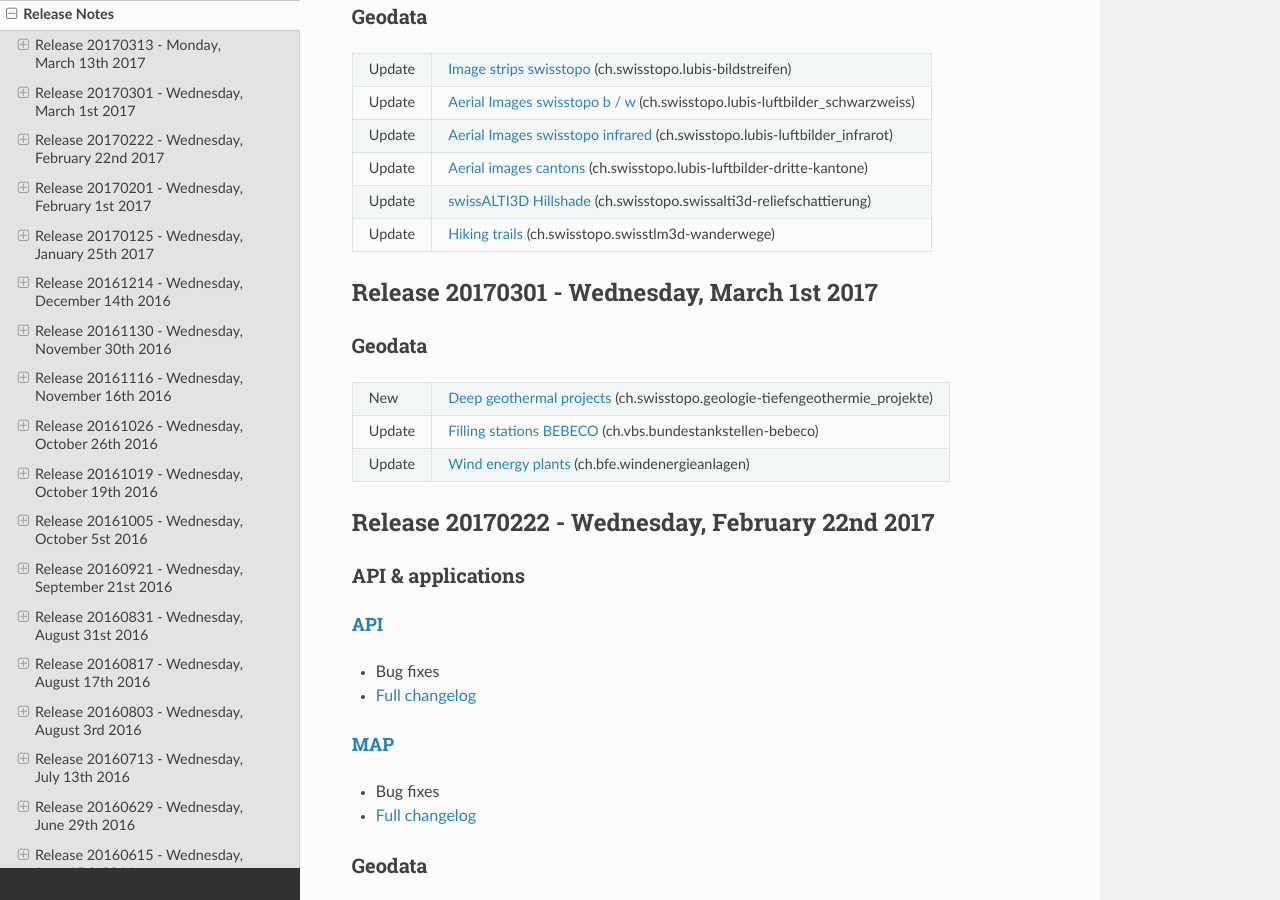
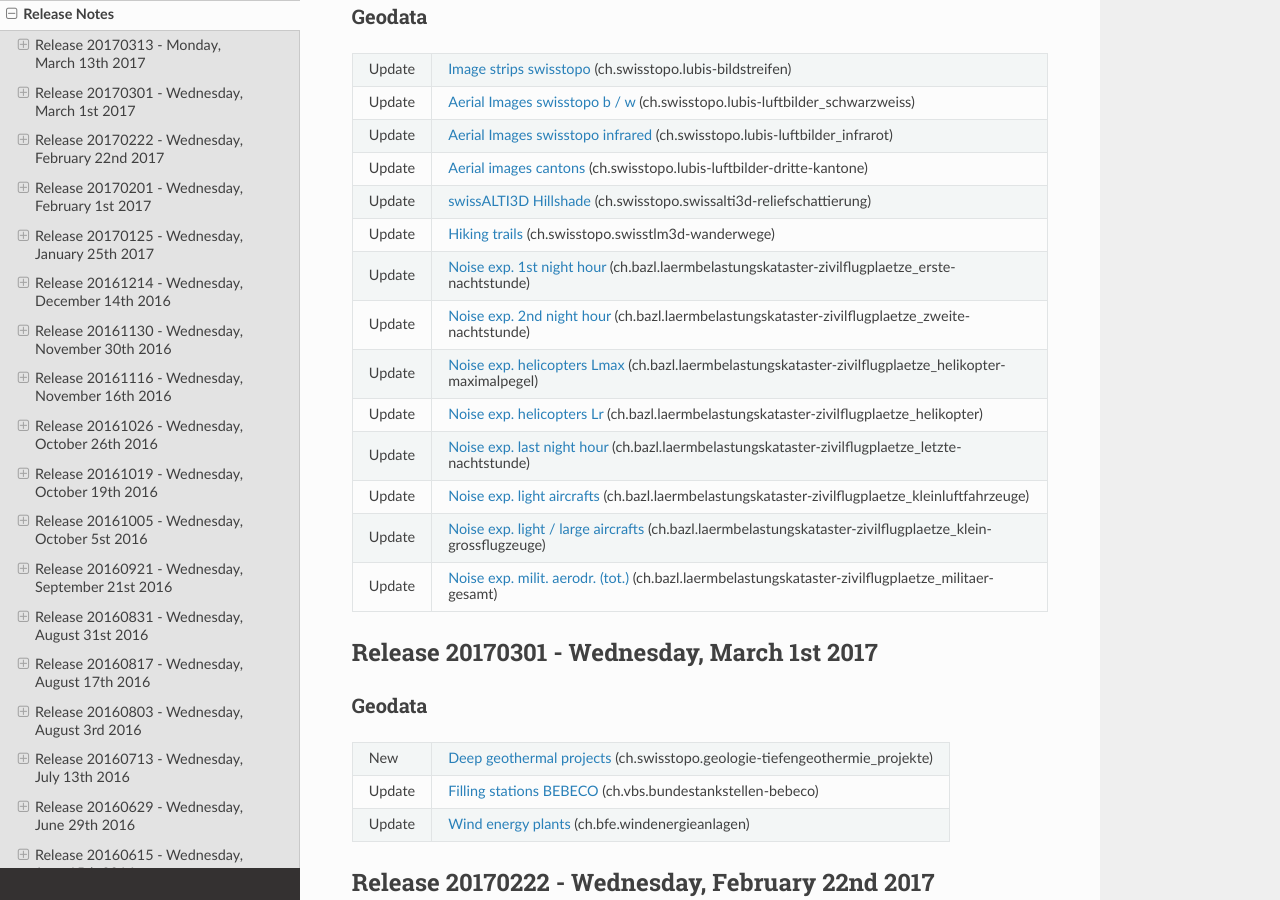
Before and after one commit to swisstopo-test/doc-chsdi3, a Sphinx documentation site: the page built from source/releasenotes/index.rst, in a window 1280 px wide and 900 px high, scrolled down 261 px. Built offline with Sphinx 7.4.7 and the Read the Docs theme 2.0.0, drawn with Linux system fonts in a browser that asks for light colours.

Commit message:
add ch.bazl.laermbelastungskataster-zivilflugplaetze layers

```diff
--- a/source/releasenotes/index.rst
+++ b/source/releasenotes/index.rst
@@ -24,19 +24,35 @@ Release 20170313 - Monday, March 13th 2017
 Geodata
 *******
 
-+--------+------------------------------------------------------------------------------------------------------------------------------------------------------------------------------------------------------+
-| Update | `Image strips swisstopo <//map.geo.admin.ch/?layers=ch.swisstopo.lubis-bildstreifen>`__ (ch.swisstopo.lubis-bildstreifen)                                                                            |
-+--------+------------------------------------------------------------------------------------------------------------------------------------------------------------------------------------------------------+
-| Update | `Aerial Images swisstopo b / w <//map.geo.admin.ch/?layers=ch.swisstopo.lubis-luftbilder_schwarzweiss>`__ (ch.swisstopo.lubis-luftbilder_schwarzweiss)                                               |
-+--------+------------------------------------------------------------------------------------------------------------------------------------------------------------------------------------------------------+
-| Update | `Aerial Images swisstopo infrared <//map.geo.admin.ch/?layers=ch.swisstopo.lubis-luftbilder_infrarot>`__ (ch.swisstopo.lubis-luftbilder_infrarot)                                                    |
-+--------+------------------------------------------------------------------------------------------------------------------------------------------------------------------------------------------------------+
-| Update | `Aerial images cantons <//map.geo.admin.ch/?layers=ch.swisstopo.lubis-luftbilder-dritte-kantone>`__ (ch.swisstopo.lubis-luftbilder-dritte-kantone)                                                   |
-+--------+------------------------------------------------------------------------------------------------------------------------------------------------------------------------------------------------------+
-| Update | `swissALTI3D Hillshade <//map.geo.admin.ch/?layers=ch.swisstopo.swissalti3d-reliefschattierung>`__ (ch.swisstopo.swissalti3d-reliefschattierung)                                                     |
-+--------+------------------------------------------------------------------------------------------------------------------------------------------------------------------------------------------------------+
-| Update | `Hiking trails <//map.geo.admin.ch/?layers=ch.swisstopo.swisstlm3d-wanderwege>`__ (ch.swisstopo.swisstlm3d-wanderwege)                                                                               |
-+--------+------------------------------------------------------------------------------------------------------------------------------------------------------------------------------------------------------+
++--------+----------------------------------------------------------------------------------------------------------------------------------------------------------------------------------------------------------------------+
+| Update | `Image strips swisstopo <//map.geo.admin.ch/?layers=ch.swisstopo.lubis-bildstreifen>`__ (ch.swisstopo.lubis-bildstreifen)                                                                                            |
++--------+----------------------------------------------------------------------------------------------------------------------------------------------------------------------------------------------------------------------+
+| Update | `Aerial Images swisstopo b / w <//map.geo.admin.ch/?layers=ch.swisstopo.lubis-luftbilder_schwarzweiss>`__ (ch.swisstopo.lubis-luftbilder_schwarzweiss)                                                               |
++--------+----------------------------------------------------------------------------------------------------------------------------------------------------------------------------------------------------------------------+
+| Update | `Aerial Images swisstopo infrared <//map.geo.admin.ch/?layers=ch.swisstopo.lubis-luftbilder_infrarot>`__ (ch.swisstopo.lubis-luftbilder_infrarot)                                                                    |
++--------+----------------------------------------------------------------------------------------------------------------------------------------------------------------------------------------------------------------------+
+| Update | `Aerial images cantons <//map.geo.admin.ch/?layers=ch.swisstopo.lubis-luftbilder-dritte-kantone>`__ (ch.swisstopo.lubis-luftbilder-dritte-kantone)                                                                   |
++--------+----------------------------------------------------------------------------------------------------------------------------------------------------------------------------------------------------------------------+
+| Update | `swissALTI3D Hillshade <//map.geo.admin.ch/?layers=ch.swisstopo.swissalti3d-reliefschattierung>`__ (ch.swisstopo.swissalti3d-reliefschattierung)                                                                     |
++--------+----------------------------------------------------------------------------------------------------------------------------------------------------------------------------------------------------------------------+
+| Update | `Hiking trails <//map.geo.admin.ch/?layers=ch.swisstopo.swisstlm3d-wanderwege>`__ (ch.swisstopo.swisstlm3d-wanderwege)                                                                                               |
++--------+----------------------------------------------------------------------------------------------------------------------------------------------------------------------------------------------------------------------+
+| Update | `Noise exp. 1st night hour <//map.geo.admin.ch/?layers=ch.bazl.laermbelastungskataster-zivilflugplaetze_erste-nachtstunde>`__ (ch.bazl.laermbelastungskataster-zivilflugplaetze_erste-nachtstunde)                   |
++--------+----------------------------------------------------------------------------------------------------------------------------------------------------------------------------------------------------------------------+
+| Update | `Noise exp. 2nd night hour <//map.geo.admin.ch/?layers=ch.bazl.laermbelastungskataster-zivilflugplaetze_zweite-nachtstunde>`__ (ch.bazl.laermbelastungskataster-zivilflugplaetze_zweite-nachtstunde)                 |
++--------+----------------------------------------------------------------------------------------------------------------------------------------------------------------------------------------------------------------------+
+| Update | `Noise exp. helicopters Lmax <//map.geo.admin.ch/?layers=ch.bazl.laermbelastungskataster-zivilflugplaetze_helikopter-maximalpegel>`__ (ch.bazl.laermbelastungskataster-zivilflugplaetze_helikopter-maximalpegel)     |
++--------+----------------------------------------------------------------------------------------------------------------------------------------------------------------------------------------------------------------------+
+| Update | `Noise exp. helicopters Lr <//map.geo.admin.ch/?layers=ch.bazl.laermbelastungskataster-zivilflugplaetze_helikopter>`__ (ch.bazl.laermbelastungskataster-zivilflugplaetze_helikopter)                                 |
++--------+----------------------------------------------------------------------------------------------------------------------------------------------------------------------------------------------------------------------+
+| Update | `Noise exp. last night hour <//map.geo.admin.ch/?layers=ch.bazl.laermbelastungskataster-zivilflugplaetze_letzte-nachtstunde>`__ (ch.bazl.laermbelastungskataster-zivilflugplaetze_letzte-nachtstunde)                |
++--------+----------------------------------------------------------------------------------------------------------------------------------------------------------------------------------------------------------------------+
+| Update | `Noise exp. light aircrafts <//map.geo.admin.ch/?layers=ch.bazl.laermbelastungskataster-zivilflugplaetze_kleinluftfahrzeuge>`__ (ch.bazl.laermbelastungskataster-zivilflugplaetze_kleinluftfahrzeuge)                |
++--------+----------------------------------------------------------------------------------------------------------------------------------------------------------------------------------------------------------------------+
+| Update | `Noise exp. light / large aircrafts <//map.geo.admin.ch/?layers=ch.bazl.laermbelastungskataster-zivilflugplaetze_klein-grossflugzeuge>`__ (ch.bazl.laermbelastungskataster-zivilflugplaetze_klein-grossflugzeuge)    |
++--------+----------------------------------------------------------------------------------------------------------------------------------------------------------------------------------------------------------------------+
+| Update | `Noise exp. milit. aerodr. (tot.) <//map.geo.admin.ch/?layers=ch.bazl.laermbelastungskataster-zivilflugplaetze_militaer-gesamt>`__ (ch.bazl.laermbelastungskataster-zivilflugplaetze_militaer-gesamt)                |
++--------+----------------------------------------------------------------------------------------------------------------------------------------------------------------------------------------------------------------------+
 
 .. _releasenotes_20170301:
    *******
```
